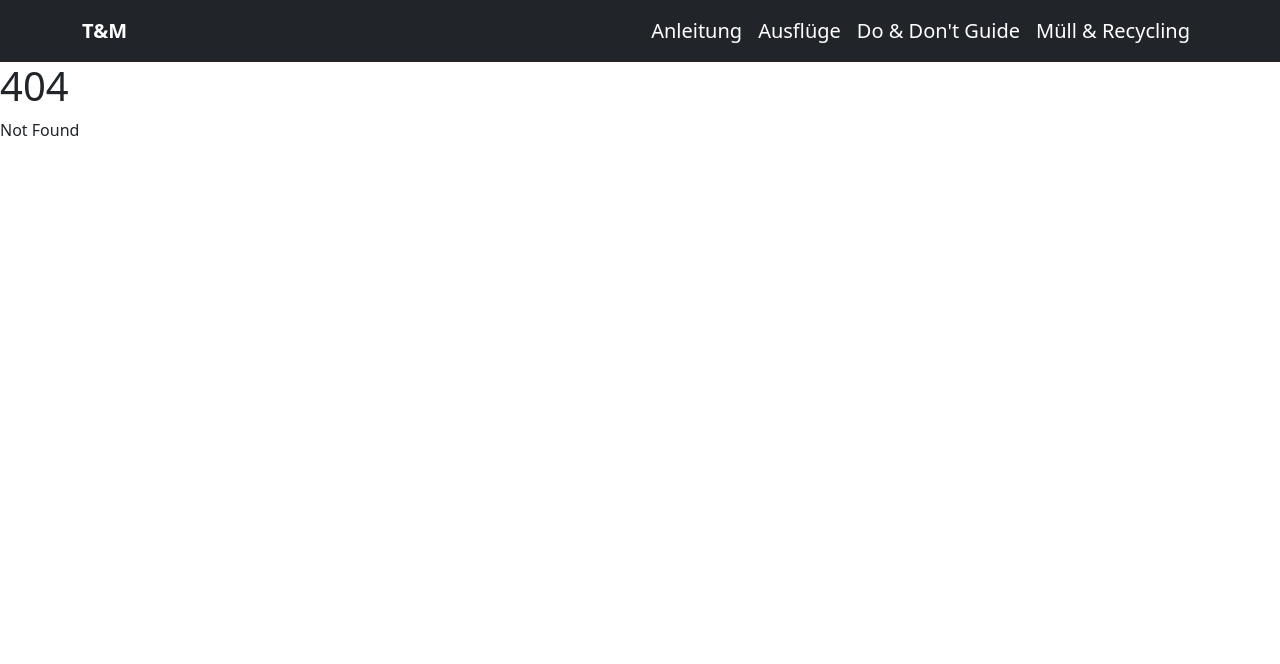
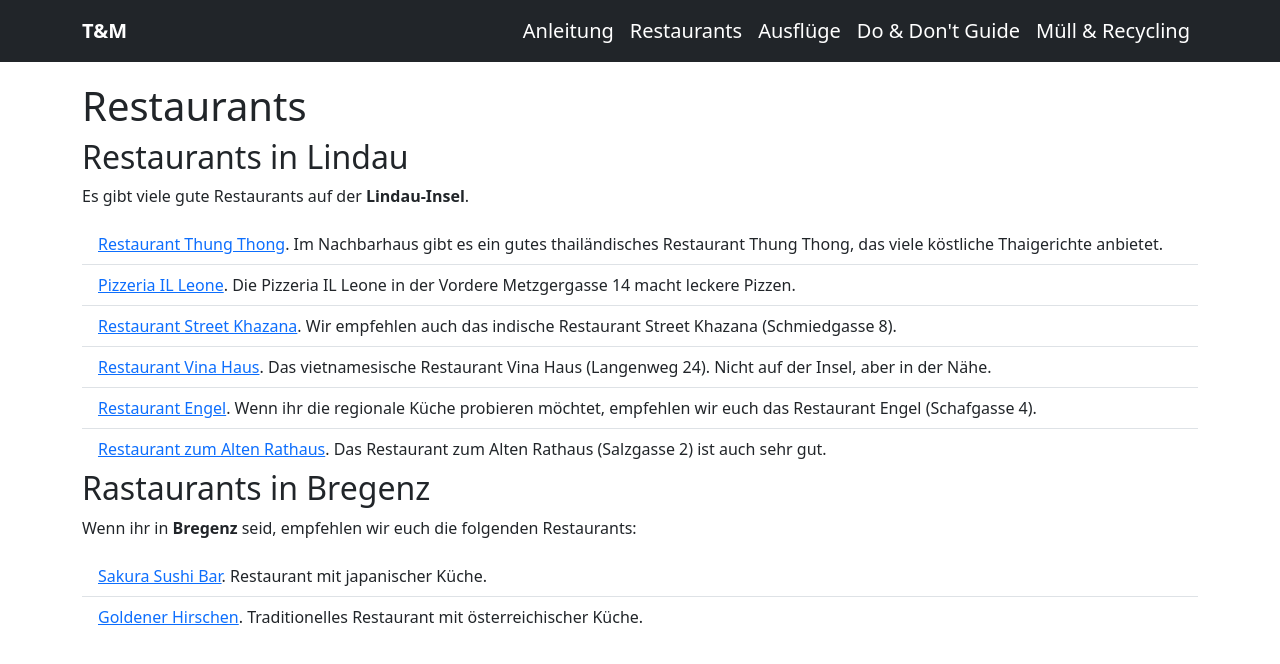
Before and after one commit to eelok/homelink-svelte, a SvelteKit app: page /de/restaurants in a window 1280 px wide. Before the commit this address had no page. Shown: the top 664 px of the page. Built offline with nearby package versions, Linux system fonts and the light colour scheme.

Commit message:
add restaurants

```diff
--- a/src/components/navigation.svelte
+++ b/src/components/navigation.svelte
@@ -26,6 +26,10 @@
 				{
 					'title': 'Anleitung',
 					'url': '/de'
+				},
+				{
+					'title': 'Restaurants',
+					'url': '/de/restaurants'
 				},
 				{
 					'title': 'Ausflüge',
--- /dev/null
+++ b/src/routes/de/restaurants/+page.svelte
@@ -0,0 +1,35 @@
+<div class="container">
+	<h1>Restaurants</h1>
+	<h2>Restaurants in Lindau</h2>
+	<p>Es gibt viele gute Restaurants auf der <b>Lindau-Insel</b>.</p>
+	<ul class="list-group list-group-flush">
+		<li class="list-group-item"><a href="https://www.facebook.com/ThungthongThairestaurant.Lindau">Restaurant Thung Thong</a>.
+			Im Nachbarhaus gibt es ein gutes thailändisches Restaurant Thung Thong, das viele köstliche Thaigerichte anbietet.
+		</li>
+		<li class="list-group-item"><a href="https://il-leone-pizza-bar.webador.de/">Pizzeria IL Leone</a>.
+			Die Pizzeria IL Leone in der Vordere Metzgergasse 14 macht leckere Pizzen.
+		</li>
+		<li class="list-group-item"><a href="https://streetkhazana.de/">Restaurant Street Khazana</a>.
+			Wir empfehlen auch das indische Restaurant Street Khazana (Schmiedgasse 8).
+		</li>
+		<li class="list-group-item"><a href="https://vinahaus-lindau.de/">Restaurant Vina Haus</a>.
+			Das vietnamesische Restaurant Vina Haus (Langenweg 24). Nicht auf der Insel, aber in der Nähe.
+		</li>
+		<li class="list-group-item"><a href="https://engel-lindau.de/gast-und-bierstube/">Restaurant Engel</a>.
+			Wenn ihr die regionale Küche probieren möchtet, empfehlen wir euch das Restaurant Engel (Schafgasse 4).
+		</li>
+		<li class="list-group-item"><a href="https://www.restaurant-zum-alten-rathaus-lindau.de/">Restaurant zum Alten Rathaus</a>.
+			Das Restaurant zum Alten Rathaus (Salzgasse 2) ist auch sehr gut.
+		</li>
+	</ul>
+	<h2>Rastaurants in Bregenz</h2>
+	<p>Wenn ihr in <b>Bregenz</b> seid, empfehlen wir euch die folgenden Restaurants:</p>
+	<ul class="list-group list-group-flush">
+		<li class="list-group-item">
+			<a href="https://www.sakurasushi.at/">Sakura Sushi Bar</a>. Restaurant mit japanischer Küche.
+		</li>
+		<li class="list-group-item">
+			<a href="https://www.hotelweisseskreuz.at/goldener-hirschen/">Goldener Hirschen</a>. Traditionelles Restaurant mit österreichischer Küche.
+		</li>
+	</ul>
+</div>
```
